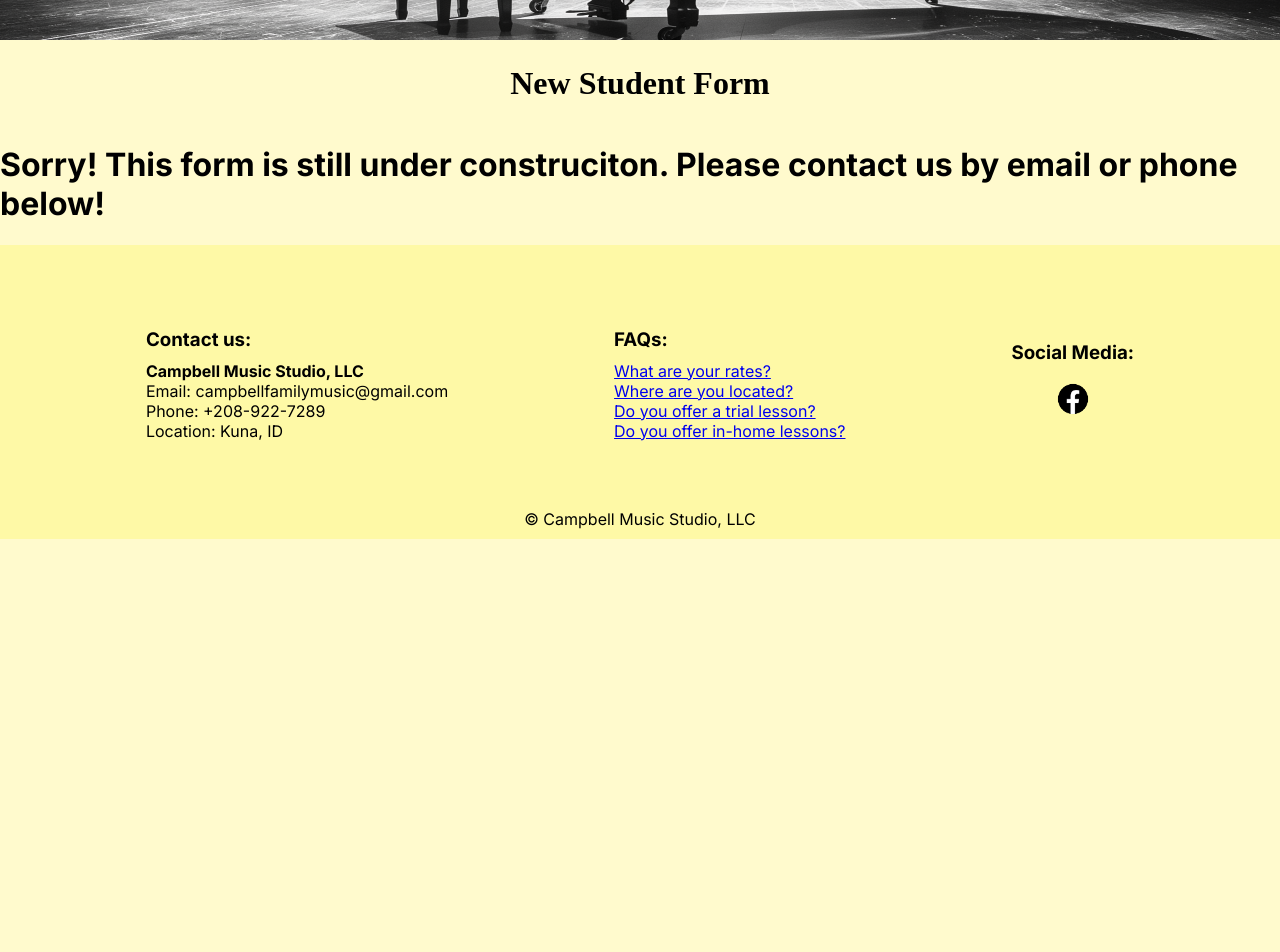
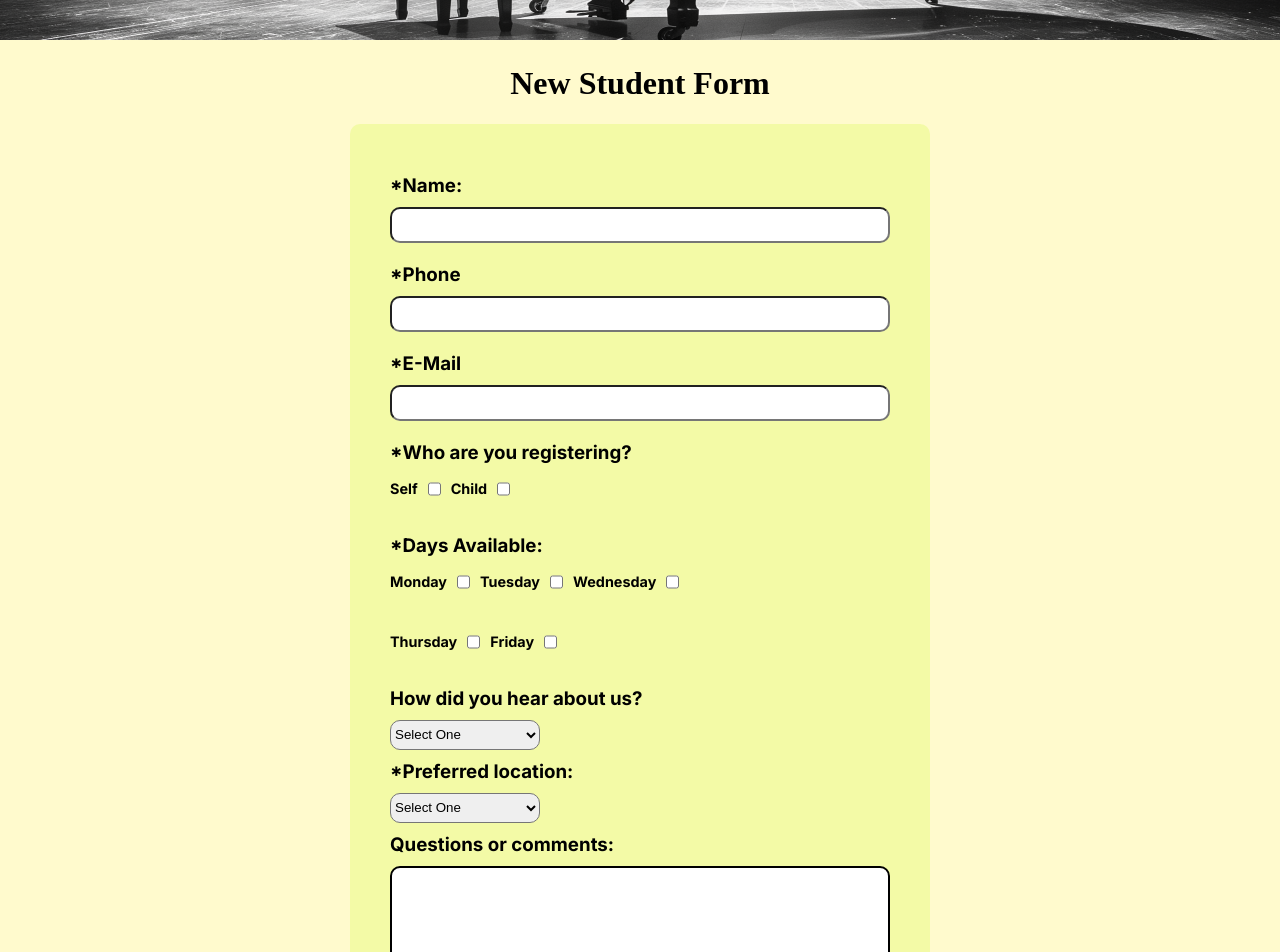
Before and after one commit to robecampbelljr/cms, a Next.js app: page /new-student in a window 1280 px wide. Shown: the part 280-1232 px from the top of the page. Before the commit the page ends 819 px from the top, so only its background shows below. Built offline with nearby package versions, Linux system fonts and the light colour scheme.

Commit message:
Fixed database entry error hoping that fixes the server problem.

```diff
--- a/src/app/contact/page.tsx
+++ b/src/app/contact/page.tsx
@@ -7,7 +7,7 @@ import { useState } from 'react';
 
 const contact = () => {
 
-  let [formUnderConstruction, setFormUnderConstruction] = useState(true);
+  let [formUnderConstruction, setFormUnderConstruction] = useState(false);
 
   let sendMessage = async (e: React.FormEvent<HTMLFormElement>) => {
     e.preventDefault();
--- a/src/app/new-student/page.tsx
+++ b/src/app/new-student/page.tsx
@@ -41,7 +41,7 @@ export default function NewStudent() {
   let [selfSaxCheck, setSelfSaxCheck] = useState(false);
   let [selfVoiceCheck, setSelfVoiceCheck] = useState(false);
   let [allChildrenChecked, setAllChildrenChecked] = useState(false);
-  let [formUnderConstruction, setFormUnderConstruction] = useState(true);
+  let [formUnderConstruction, setFormUnderConstruction] = useState(false);
 
   useEffect(() => {
     let experience = false;
--- a/src/app/store-new-student/route.js
+++ b/src/app/store-new-student/route.js
@@ -9,7 +9,11 @@ export async function POST(req) {
     let sax = clientLessons.sax;
     let voice = clientLessons.voice;
 
-    // console.log(`Name: ${clientName}\nEmail: ${clientEmail}\nPhone: ${clientPhone}\nClient Wants: ${clientWantsLessons}\nLessons: Piano-${piano} Saxophone-${sax} Voice-${voice}\nLocation: ${location}\nDays: ${daysAvailable}\nHow: ${learnAboutUs}\nMessage: ${message}\nChildren: ${childrenLessons}`);
+    if (childrenLessons[0].name === undefined && childrenLessons[0].age === undefined && childrenLessons[0].lessons === undefined) {
+      childrenLessons = [];
+    }
+
+    console.log(`Name: ${clientName}\nEmail: ${clientEmail}\nPhone: ${clientPhone}\nClient Wants: ${clientWantsLessons}\nLessons: Piano-${piano} Saxophone-${sax} Voice-${voice}\nLocation: ${location}\nDays: ${JSON.stringify(daysAvailable)}\nHow: ${learnAboutUs}\nMessage: ${message}\nChildren: ${JSON.stringify(childrenLessons)}`);
 
     try {
 
```
